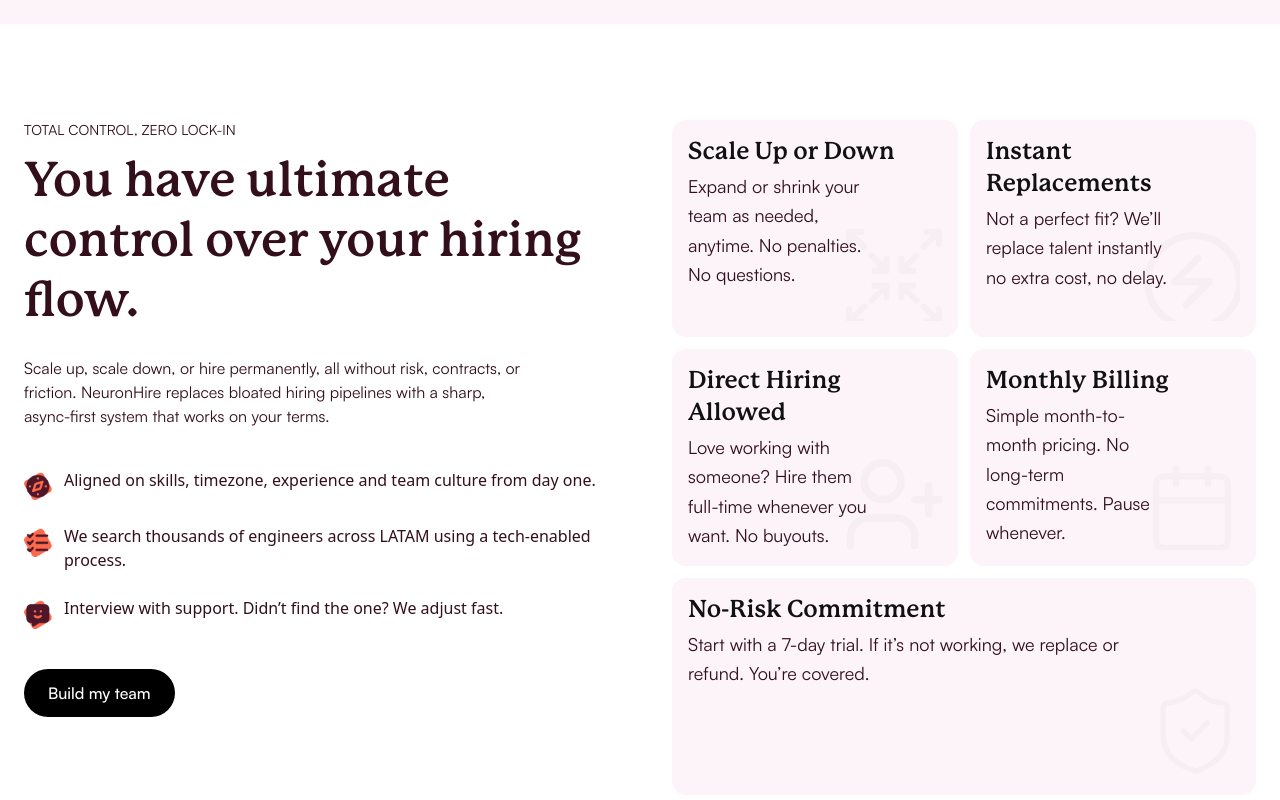
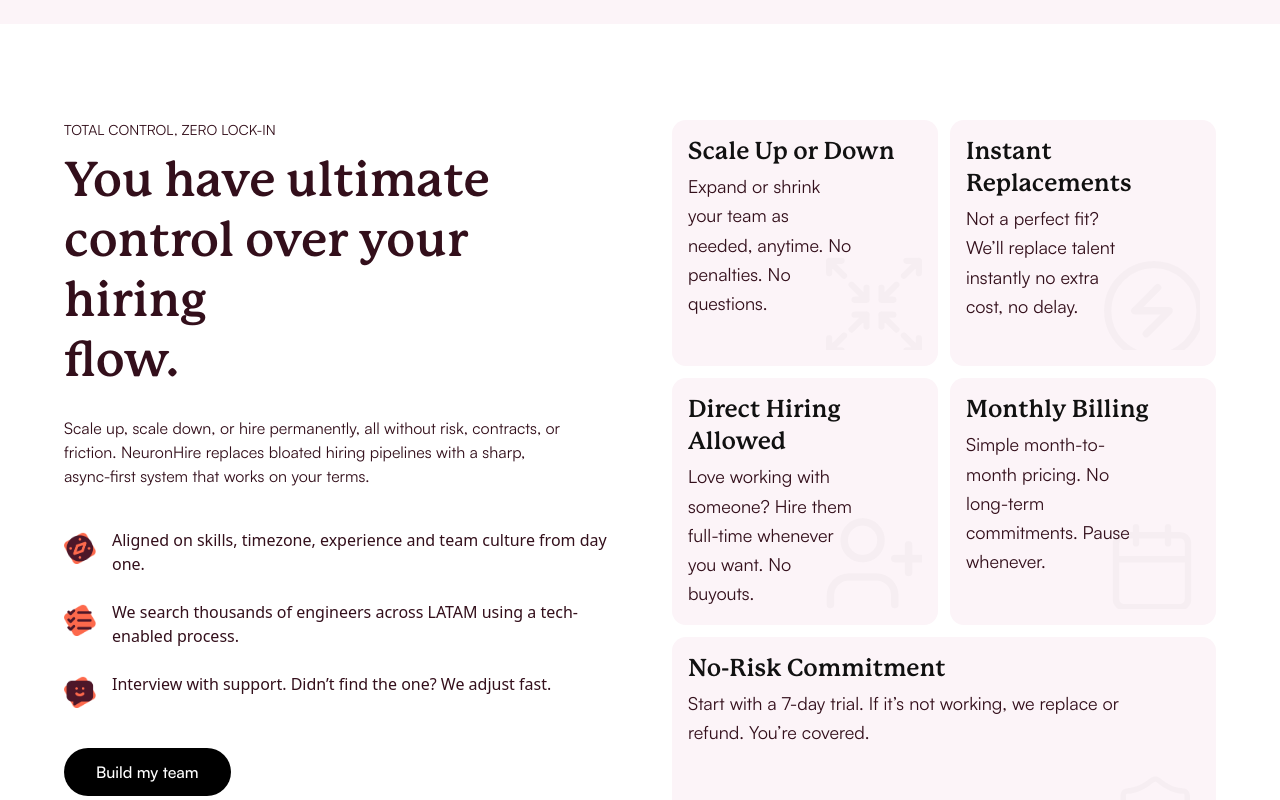
Before and after one commit to neuronhire/front-neuron-hire, a Next.js app: page / in a window 1280 px wide. Shown: the part 2840-3640 px from the top of the page. Built offline with nearby package versions, Linux system fonts and the light colour scheme; grey boxes are pictures that could not be loaded.

Commit message:
feat: adjust layout and spacing in landing and hiring flow sections for improved aesthetics

```diff
--- a/app/(home)/page.tsx
+++ b/app/(home)/page.tsx
@@ -4,28 +4,29 @@
 import { HiringFlowSection } from "@/components/home/hiring-flow-section";
 import { HowItWorksSection } from "@/components/home/howitworks-section";
 import { RolesAndStacksSection } from "@/components/home/roles-stacks-section";
-import { TestimonialsSection } from "@/components/home/testimonial-section";
 import { TrustedBySection } from "@/components/home/trusted-section";
 
 export default function NeuronHireLanding() {
   return (
     <div className="min-h-screen">
       <div className="bg-neuronhire-bg-main">
-        <section className="relative overflow-hidden nh-hero-right-bg min-h-[100svh]">
+        <section className="relative overflow-hidden nh-hero-right-bg min-h-[100svh]  mx-auto">
           <HeroSection />
           <FeatureMarquee />
           <TrustedBySection />
         </section>
 
-        <section className="relative overflow-hidden nh-sphere-bg">
+        <section className="relative overflow-hidden nh-sphere-bg  mx-auto">
           <HowItWorksSection />
           <BenefitsSection />
         </section>
       </div>
 
-      <HiringFlowSection />
-      <RolesAndStacksSection />
-      {/* <TestimonialsSection /> */}
+      <div className="mx-auto">
+        <HiringFlowSection />
+        <RolesAndStacksSection />
+        {/* <TestimonialsSection /> */}
+      </div>
     </div>
   );
 }
--- a/components/home/hiring-flow-section.tsx
+++ b/components/home/hiring-flow-section.tsx
@@ -90,7 +90,7 @@
       whileInView="visible"
       viewport={{ once: true, amount: 0.25 }}
     >
-      <div className="max-w-7xl mx-auto grid lg:grid-cols-2 gap-16 items-start">
+      <div className="max-w-6xl mx-auto grid lg:grid-cols-2 gap-12 lg:gap-16 items-start">
         <motion.div variants={sectionVariant} className="">
           <motion.p
             variants={textItem}
@@ -120,14 +120,14 @@
               <motion.div
                 key={index}
                 variants={textItem}
-                className="flex items-start gap-3"
+                className="flex items-start gap-4"
               >
                 <Image
                   src={item.icon}
                   alt="icon"
-                  width={28}
-                  height={28}
-                  className="mt-1"
+                  width={32}
+                  height={32}
+                  className="mt-1 flex-shrink-0"
                 />
                 <p className="text-neuronhire-red-30 text-base font-medium">
                   {item.text}
@@ -141,7 +141,7 @@
             href="https://calendly.com/contact-neuronhire/30min"
             target="_blank"
             rel="noopener noreferrer"
-            className="body-satoshi px-6 py-3 bg-black text-white rounded-full font-medium hover:bg-neutral-800 transition inline-block"
+            className="body-satoshi px-8 py-3 bg-black text-white rounded-full font-medium hover:bg-neutral-800 transition inline-block"
           >
             Build my team
           </motion.a>
```
